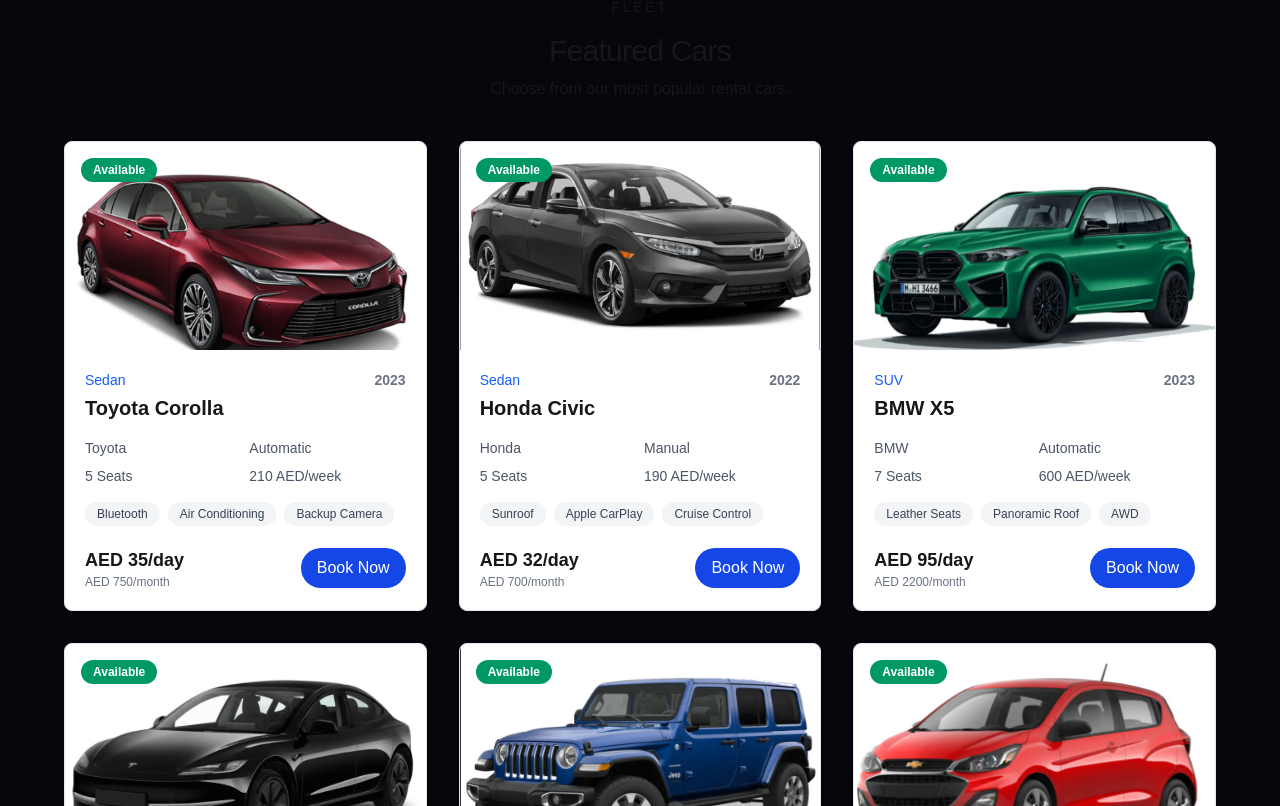
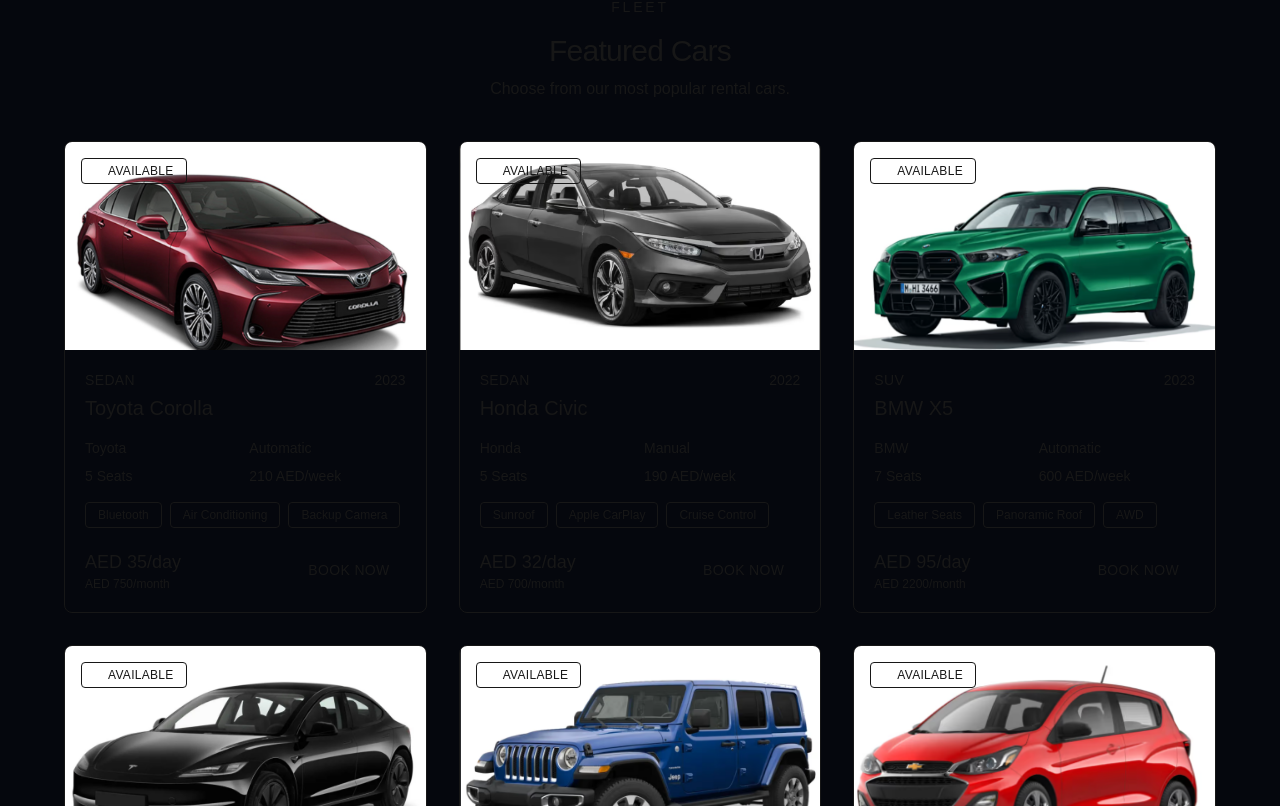
Before and after one commit to mohajid/Car-rental-website, a Next.js app: page / in a window 1280 px wide. Shown: the part 1534-2340 px from the top of the page. Built offline with nearby package versions, Linux system fonts and the light colour scheme.

Commit message:
Refactor CarCard component styles and layout
Updated styles and class names for better UI consistency. Modified availability indicator and pricing display.

```diff
--- a/components/carcard.tsx
+++ b/components/carcard.tsx
@@ -29,7 +29,7 @@
   );
 
   return (
-    <div className="bg-white rounded-lg shadow-sm overflow-hidden border border-gray-200">
+    <div className="bg-carbon rounded-lg overflow-hidden border border-graphite">
       <div className="relative">
         <Image
           src={imageFailed ? getFallbackCarImage(car.category) : car.image}
@@ -39,13 +39,12 @@
           className="w-full h-52 object-cover"
           onError={() => setImageFailed(true)}
         />
-        <span
-          className={`absolute left-4 top-4 rounded-full px-3 py-1 text-xs font-semibold ${
-            car.available
-              ? "bg-emerald-600 text-white"
-              : "bg-gray-900 text-white"
-          }`}
-        >
+        <span className="absolute left-4 top-4 flex items-center gap-2 rounded border border-graphite bg-obsidian/80 px-3 py-1 text-xs font-normal uppercase tracking-wide text-smoke">
+          <span
+            className={`h-1.5 w-1.5 rounded-full ${
+              car.available ? "bg-pulse" : "bg-iron"
+            }`}
+          />
           {car.available ? "Available" : "Booked"}
         </span>
       </div>
@@ -53,13 +52,13 @@
       <div className="p-5">
         <div className="flex items-start justify-between gap-4">
           <div>
-            <p className="text-sm text-blue-600 font-medium">{car.category}</p>
-            <h3 className="text-xl font-bold mt-1 text-neutral-900">{car.model}</h3>
+            <p className="text-sm text-gold font-normal uppercase tracking-wide">{car.category}</p>
+            <h3 className="text-xl font-normal mt-1 text-chalk">{car.model}</h3>
           </div>
-          <p className="text-sm font-semibold text-gray-500">{car.year}</p>
+          <p className="text-sm font-normal text-smoke">{car.year}</p>
         </div>
 
-        <div className="grid grid-cols-2 gap-2 text-sm text-gray-600 mt-4">
+        <div className="grid grid-cols-2 gap-2 text-sm text-smoke mt-4">
           <p>{car.brand}</p>
           <p>{transmission ?? "Rental ready"}</p>
           <p>{seats ?? "Seats listed"}</p>
@@ -70,7 +69,7 @@
           {highlights.slice(0, 3).map((feature) => (
             <span
               key={feature}
-              className="rounded-full bg-gray-100 px-3 py-1 text-xs font-medium text-gray-700"
+              className="rounded border border-graphite px-3 py-1 text-xs font-normal text-smoke"
             >
               {feature}
             </span>
@@ -79,12 +78,12 @@
 
         <div className="flex justify-between items-center mt-5">
           <div>
-            <p className="font-bold text-lg text-neutral-900">AED {car.pricing.daily}/day</p>
-            <p className="text-xs text-gray-500">AED {car.pricing.monthly}/month</p>
+            <p className="font-normal text-lg text-chalk">AED {car.pricing.daily}/day</p>
+            <p className="text-xs text-smoke">AED {car.pricing.monthly}/month</p>
           </div>
           <button
             onClick={() => setIsBookingOpen(true)}
-            className="bg-blue-700 text-white px-4 py-2 rounded-full disabled:cursor-not-allowed disabled:bg-gray-300 disabled:text-gray-600"
+            className="bg-chalk text-obsidian px-4 py-2 rounded-full text-sm font-normal uppercase tracking-wide transition hover:bg-white disabled:cursor-not-allowed disabled:bg-graphite disabled:text-iron"
             disabled={!car.available}
           >
             {car.available ? "Book Now" : "Unavailable"}
```
